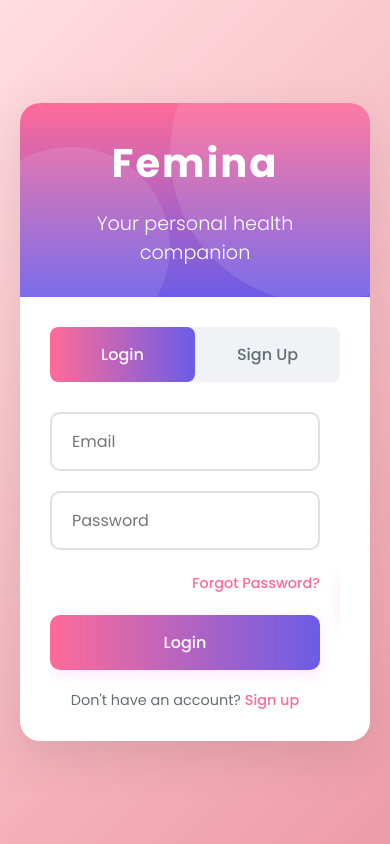
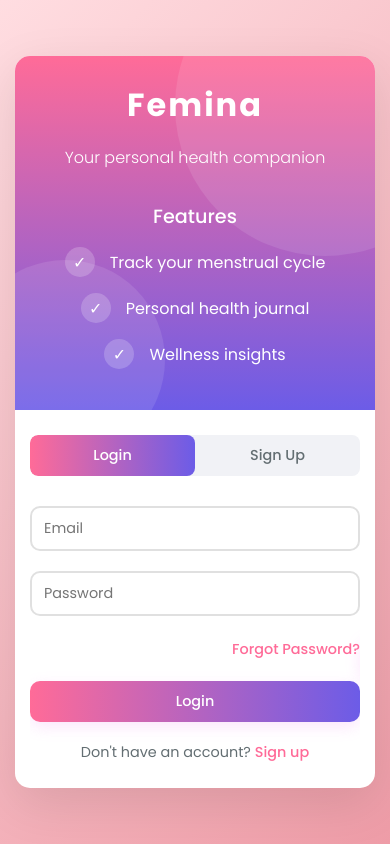
Before and after one commit to KhushiGupta19826/Femina_HealthTracker, a plain HTML site: page login.html in a window 390 px wide. Drawn offline with Linux system fonts and the light colour scheme.

Commit message:
made the UI of login page responsive

```diff
--- a/login.html
+++ b/login.html
@@ -2,6 +2,7 @@
 <html lang="en">
 <head>
   <meta charset="UTF-8" />
+  <meta name="viewport" content="width=device-width, initial-scale=1.0">
   <title>Login | Femina</title>
   <style>
     @import url('https://fonts.googleapis.com/css2?family=Poppins:wght@300;400;500;600;700&display=swap');
@@ -32,7 +33,7 @@
       display: flex;
       justify-content: center;
       align-items: center;
-      padding: 40px 20px;
+      padding: 20px;
     }
 
     .container {
@@ -43,12 +44,13 @@
       overflow: hidden;
       box-shadow: 0 15px 50px rgba(0, 0, 0, 0.1);
       display: flex;
+      flex-direction: row;
     }
 
     .left-panel {
       flex: 1;
       background: linear-gradient(to bottom, var(--primary), var(--secondary));
-      padding: 60px 40px;
+      padding: 40px 30px;
       color: white;
       display: flex;
       flex-direction: column;
@@ -119,11 +121,12 @@
       align-items: center;
       justify-content: center;
       margin-right: 15px;
+      flex-shrink: 0;
     }
 
     .right-panel {
       flex: 1;
-      padding: 60px 40px;
+      padding: 40px 30px;
       display: flex;
       flex-direction: column;
       position: relative;
@@ -141,7 +144,7 @@
 
     .toggle-btn {
       flex: 1;
-      padding: 15px;
+      padding: 12px;
       text-align: center;
       font-weight: 500;
       cursor: pointer;
@@ -200,7 +203,7 @@
 
     input {
       width: 100%;
-      padding: 15px 20px;
+      padding: 12px 15px;
       border: 2px solid #e0e0e0;
       border-radius: 10px;
       font-size: 1rem;
@@ -216,7 +219,7 @@
 
     button {
       width: 100%;
-      padding: 15px;
+      padding: 12px;
       border: none;
       border-radius: 10px;
       background: linear-gradient(to right, var(--primary), var(--secondary));
@@ -279,15 +282,16 @@
 
     .modal-content {
       background-color: white;
-      padding: 30px;
+      padding: 25px;
       border-radius: 15px;
       width: 90%;
       max-width: 450px;
       box-shadow: 0 5px 30px rgba(0, 0, 0, 0.15);
+      position: relative;
     }
 
     .modal-title {
-      font-size: 1.5rem;
+      font-size: 1.4rem;
       font-weight: 600;
       margin-bottom: 20px;
       color: var(--text);
@@ -302,6 +306,25 @@
       color: var(--light-text);
     }
 
+    /* Responsive styles */
+    @media (max-width: 900px) {
+      .container {
+        max-width: 800px;
+      }
+
+      .left-panel {
+        padding: 30px 20px;
+      }
+
+      .right-panel {
+        padding: 30px 20px;
+      }
+
+      .brand {
+        font-size: 2.2rem;
+      }
+    }
+
     @media (max-width: 768px) {
       .container {
         flex-direction: column;
@@ -309,16 +332,118 @@
       }
 
       .left-panel {
-        padding: 30px;
+        padding: 30px 20px;
         text-align: center;
       }
 
-      .features {
-        display: none;
+      .feature-item {
+        justify-content: center;
       }
 
       .right-panel {
-        padding: 30px;
+        padding: 30px 20px;
+      }
+
+      .form-section {
+        padding-right: 0;
+      }
+    }
+
+    @media (max-width: 480px) {
+      body {
+        padding: 15px;
+      }
+
+      .container {
+        border-radius: 15px;
+      }
+
+      .left-panel {
+        padding: 25px 15px;
+      }
+
+      .brand {
+        font-size: 2rem;
+      }
+
+      .tagline {
+        font-size: 1rem;
+      }
+
+      .features {
+        margin-top: 2rem;
+        display: flex;
+        flex-direction: column;
+        align-items: center;
+      }
+
+      .features h3 {
+        font-size: 1.2rem;
+        margin-bottom: 1rem;
+      }
+
+      .right-panel {
+        padding: 25px 15px;
+      }
+
+      .toggle-btn {
+        padding: 10px;
+        font-size: 0.9rem;
+      }
+
+      input {
+        padding: 10px 12px;
+        font-size: 0.9rem;
+      }
+
+      button {
+        padding: 10px;
+        font-size: 0.9rem;
+      }
+
+      .modal-content {
+        padding: 20px 15px;
+      }
+
+      .modal-title {
+        font-size: 1.2rem;
+      }
+    }
+
+    @media (max-width: 360px) {
+      .brand {
+        font-size: 1.8rem;
+      }
+
+      .features h3 {
+        font-size: 1.1rem;
+      }
+
+      .toggle-btn {
+        font-size: 0.85rem;
+      }
+    }
+
+    /* Add touch-friendly styles */
+    @media (hover: none) and (pointer: coarse) {
+      button, .toggle-btn, .forgot-password a, .bottom-text a, .close-modal {
+        min-height: 44px;
+        display: flex;
+        align-items: center;
+        justify-content: center;
+      }
+
+      input {
+        min-height: 44px;
+      }
+
+      .forgot-password {
+        padding: 5px 0;
+      }
+
+      .forgot-password a {
+        padding: 5px;
+        display: inline-block;
       }
     }
   </style>
```
Also changed, not shown: index.html (+7 -14 lines).
